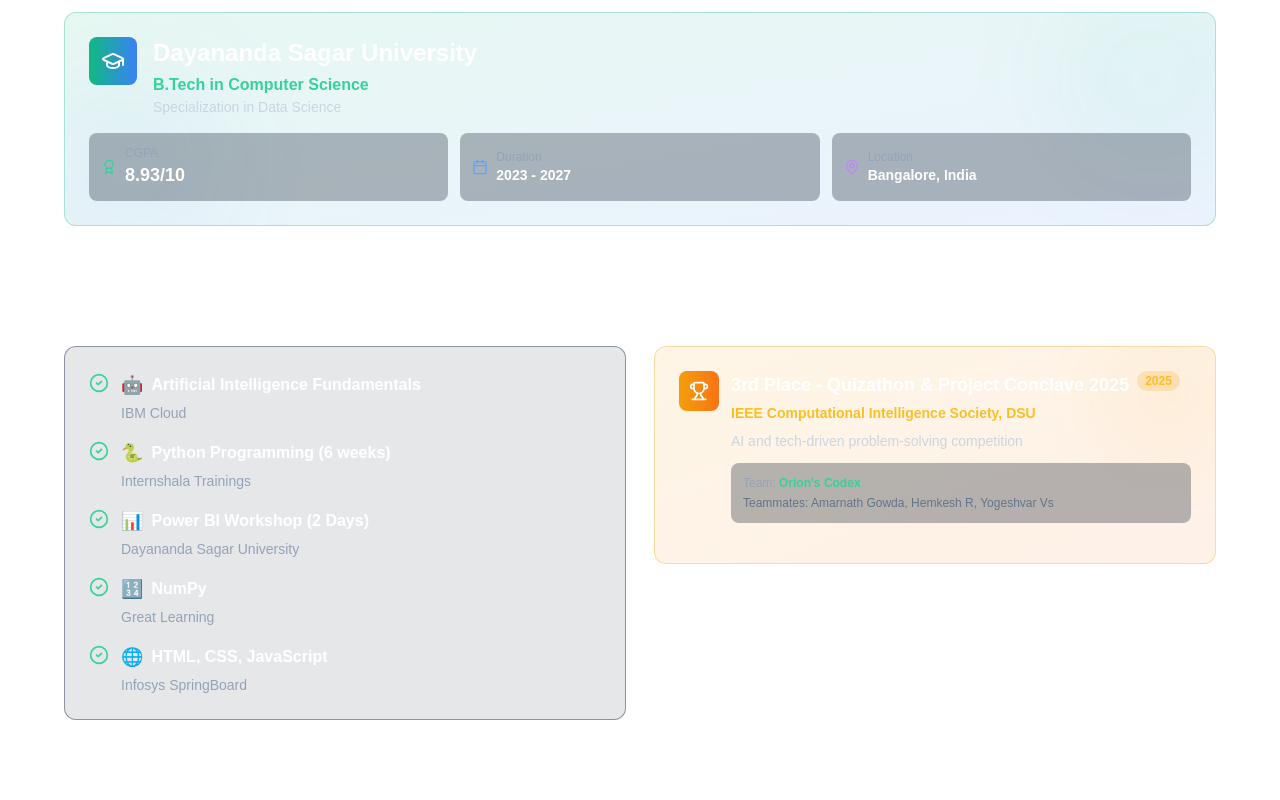
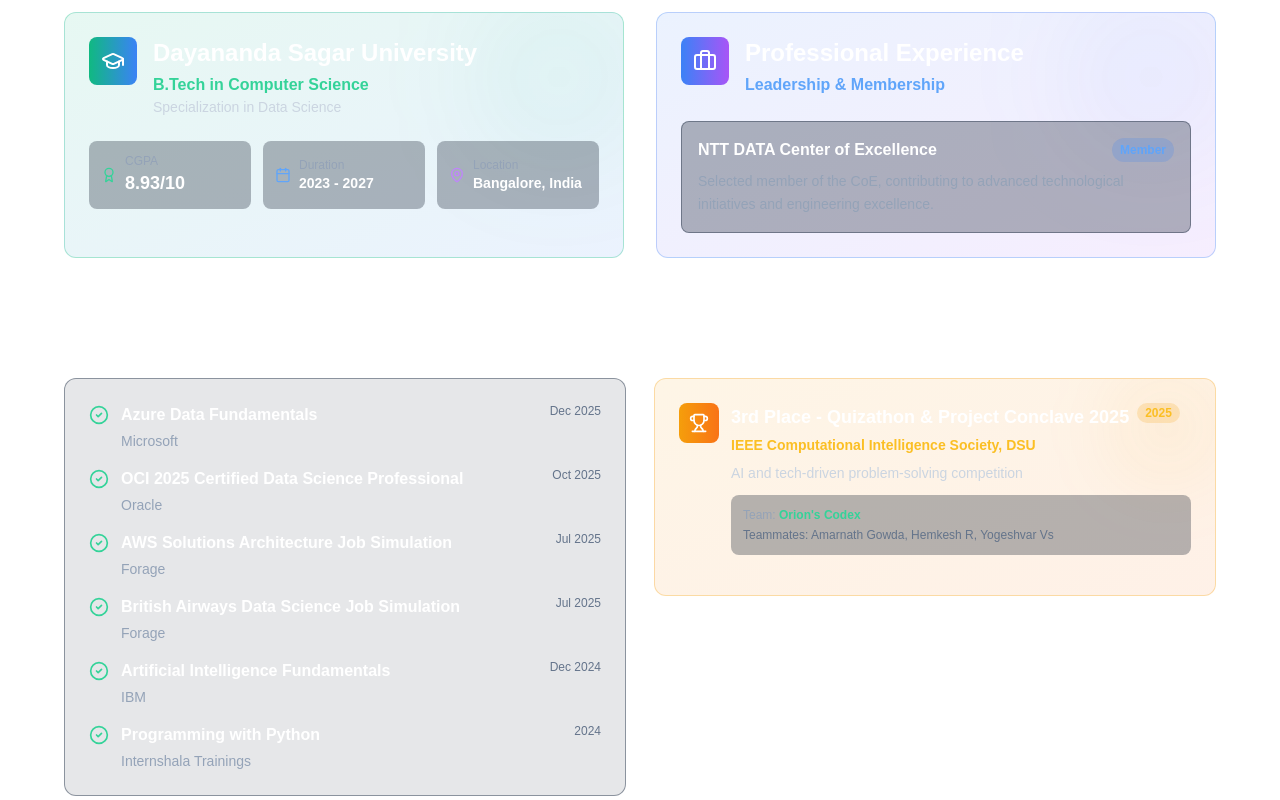
Before and after one commit to Ganesh-reddy005/portfolio, a Next.js app: page / in a window 1280 px wide. Shown: the part 1800-2600 px from the top of the page. Built offline with nearby package versions, Linux system fonts and the light colour scheme.

Commit message:
Update Education section with latest certifications and NTT DATA CoE experience, removing informal emojis for a professional look

```diff
--- a/src/components/Education.tsx
+++ b/src/components/Education.tsx
@@ -1,7 +1,7 @@
 'use client';
 
 import { motion } from 'framer-motion';
-import { GraduationCap, Award, Calendar, MapPin, Trophy, CheckCircle2 } from 'lucide-react';
+import { GraduationCap, Award, Calendar, MapPin, Trophy, CheckCircle2, Briefcase } from 'lucide-react';
 
 const education = {
   university: "Dayananda Sagar University",
@@ -12,12 +12,21 @@
   location: "Bangalore, India"
 };
 
+const experience = [
+  {
+    role: "Member",
+    org: "NTT DATA Center of Excellence",
+    description: "Selected member of the CoE, contributing to advanced technological initiatives and engineering excellence.",
+  }
+];
+
 const certifications = [
-  { name: "Artificial Intelligence Fundamentals", org: "IBM Cloud", icon: "🤖" },
-  { name: "Python Programming (6 weeks)", org: "Internshala Trainings", icon: "🐍" },
-  { name: "Power BI Workshop (2 Days)", org: "Dayananda Sagar University", icon: "📊" },
-  { name: "NumPy", org: "Great Learning", icon: "🔢" },
-  { name: "HTML, CSS, JavaScript", org: "Infosys SpringBoard", icon: "🌐" },
+  { name: "Azure Data Fundamentals", org: "Microsoft", date: "Dec 2025" },
+  { name: "OCI 2025 Certified Data Science Professional", org: "Oracle", date: "Oct 2025" },
+  { name: "AWS Solutions Architecture Job Simulation", org: "Forage", date: "Jul 2025" },
+  { name: "British Airways Data Science Job Simulation", org: "Forage", date: "Jul 2025" },
+  { name: "Artificial Intelligence Fundamentals", org: "IBM", date: "Dec 2024" },
+  { name: "Programming with Python", org: "Internshala Trainings", date: "2024" },
 ];
 
 const achievements = [
@@ -44,25 +53,23 @@
           transition={{ duration: 0.6, ease: "easeOut" }}
           className="text-center mb-16"
         >
-          <h2 className="text-4xl md:text-5xl font-bold text-white mb-4">Education & Achievements</h2>
+          <h2 className="text-4xl md:text-5xl font-bold text-white mb-4">Education & Experience</h2>
           <div className="w-20 h-1 bg-gradient-to-r from-emerald-500 to-blue-500 mx-auto mb-6"></div>
         </motion.div>
 
-        {/* Education Card - Smaller */}
+        {/* Education & Experience Grid */}
+        <div className="grid grid-cols-1 lg:grid-cols-2 gap-8 mb-16">
+          {/* Education Card */}
           <motion.div
             initial={{ opacity: 0, y: 20 }}
             whileInView={{ opacity: 1, y: 0 }}
             viewport={{ once: true, margin: "-50px" }}
             transition={{ duration: 0.6, delay: 0.2, ease: "easeOut" }}
-          className="mb-16"
           >
-          <div className="bg-gradient-to-br from-emerald-500/10 to-blue-500/10 backdrop-blur-md rounded-xl p-6 border border-emerald-500/30 relative overflow-hidden">
-            {/* Decorative elements */}
+            <div className="bg-gradient-to-br from-emerald-500/10 to-blue-500/10 backdrop-blur-md rounded-xl p-6 border border-emerald-500/30 h-full relative overflow-hidden">
               <div className="absolute top-0 right-0 w-32 h-32 bg-emerald-500/10 rounded-full blur-3xl"></div>
-            <div className="absolute bottom-0 left-0 w-32 h-32 bg-blue-500/10 rounded-full blur-3xl"></div>
-
               <div className="relative z-10">
-              <div className="flex items-start gap-4 mb-4">
+                <div className="flex items-start gap-4 mb-6">
                   <div className="w-12 h-12 bg-gradient-to-r from-emerald-500 to-blue-500 rounded-lg flex items-center justify-center flex-shrink-0">
                     <GraduationCap className="w-6 h-6 text-white" />
                   </div>
@@ -100,17 +107,57 @@
             </div>
           </motion.div>
 
+          {/* Experience Card */}
+          <motion.div
+            initial={{ opacity: 0, y: 20 }}
+            whileInView={{ opacity: 1, y: 0 }}
+            viewport={{ once: true, margin: "-50px" }}
+            transition={{ duration: 0.6, delay: 0.3, ease: "easeOut" }}
+          >
+            <div className="bg-gradient-to-br from-blue-500/10 to-purple-500/10 backdrop-blur-md rounded-xl p-6 border border-blue-500/30 h-full relative overflow-hidden">
+              <div className="absolute top-0 right-0 w-32 h-32 bg-blue-500/10 rounded-full blur-3xl"></div>
+              <div className="relative z-10">
+                <div className="flex items-start gap-4 mb-6">
+                  <div className="w-12 h-12 bg-gradient-to-r from-blue-500 to-purple-500 rounded-lg flex items-center justify-center flex-shrink-0">
+                    <Briefcase className="w-6 h-6 text-white" />
+                  </div>
+                  <div className="flex-1">
+                    <h3 className="text-xl md:text-2xl font-bold text-white mb-1">Professional Experience</h3>
+                    <p className="text-base text-blue-400 font-semibold">Leadership & Membership</p>
+                  </div>
+                </div>
+
+                <div className="space-y-4">
+                  {experience.map((exp) => (
+                    <div key={exp.org} className="bg-slate-900/30 rounded-lg p-4 border border-slate-700/50">
+                      <div className="flex justify-between items-start mb-2">
+                        <h4 className="text-white font-bold">{exp.org}</h4>
+                        <span className="text-xs font-semibold px-2 py-1 bg-blue-500/20 text-blue-400 rounded-full">
+                          {exp.role}
+                        </span>
+                      </div>
+                      <p className="text-slate-400 text-sm leading-relaxed">
+                        {exp.description}
+                      </p>
+                    </div>
+                  ))}
+                </div>
+              </div>
+            </div>
+          </motion.div>
+        </div>
+
         {/* Grid Layout: Certifications (Left) + Achievement (Right) */}
         <div className="grid grid-cols-1 lg:grid-cols-2 gap-7">
 
-          {/* Certifications - Compact List */}
+          {/* Certifications */}
           <motion.div
             initial={{ opacity: 0, x: -20 }}
             whileInView={{ opacity: 1, x: 0 }}
             viewport={{ once: true, margin: "-50px" }}
             transition={{ duration: 0.6, delay: 0.4, ease: "easeOut" }}
           >
-            <h3 className="text-2xl font-bold text-white mb-6">Certifications</h3>
+            <h3 className="text-2xl font-bold text-white mb-6">Industry Certifications</h3>
             <div className="bg-slate-900/10 backdrop-blur-md rounded-xl p-6 border border-slate-700/50">
               <div className="space-y-4">
                 {certifications.map((cert, index) => (
@@ -121,15 +168,15 @@
                     viewport={{ once: true }}
                     transition={{ delay: index * 0.1, duration: 0.4 }}
                     whileHover={{ x: 5 }}
-                    className="flex items-start gap-3 group cursor-pointer"
+                    className="flex items-start gap-3 group"
                   >
                     <CheckCircle2 className="w-5 h-5 text-emerald-400 flex-shrink-0 mt-0.5 group-hover:scale-110 transition-transform" />
                     <div className="flex-1">
-                      <div className="flex items-center gap-2 mb-1">
-                        <span className="text-lg">{cert.icon}</span>
+                      <div className="flex justify-between items-start mb-1">
                         <h4 className="text-white font-semibold group-hover:text-emerald-400 transition-colors">
                           {cert.name}
                         </h4>
+                        <span className="text-xs text-slate-500 font-medium">{cert.date}</span>
                       </div>
                       <p className="text-slate-400 text-sm">{cert.org}</p>
                     </div>
@@ -150,7 +197,7 @@
             {achievements.map((achievement) => (
               <div
                 key={achievement.title}
-                className="bg-gradient-to-br from-amber-500/10 to-orange-500/10 backdrop-blur-md rounded-xl p-6 border border-amber-500/30 relative overflow-hidden"
+                className="bg-gradient-to-br from-amber-500/10 to-orange-500/10 backdrop-blur-md rounded-xl p-6 border border-amber-500/30 relative overflow-hidden h-fit"
               >
                 <div className="absolute top-0 right-0 w-24 h-24 bg-amber-500/10 rounded-full blur-2xl"></div>
 
```
Lines whose indentation alone changed are shown as unchanged.
